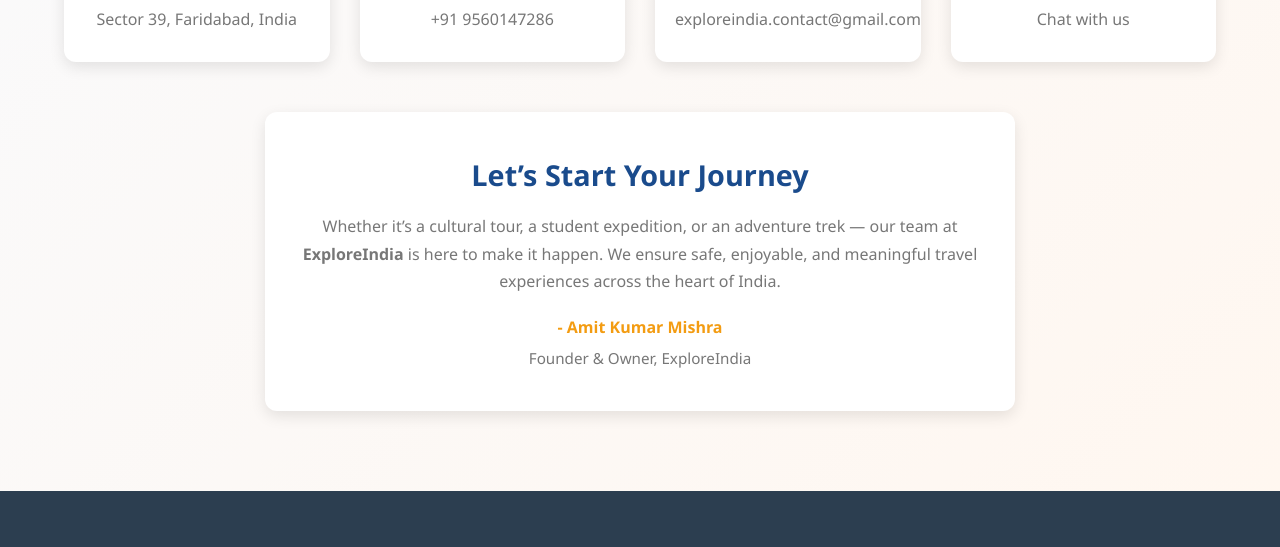
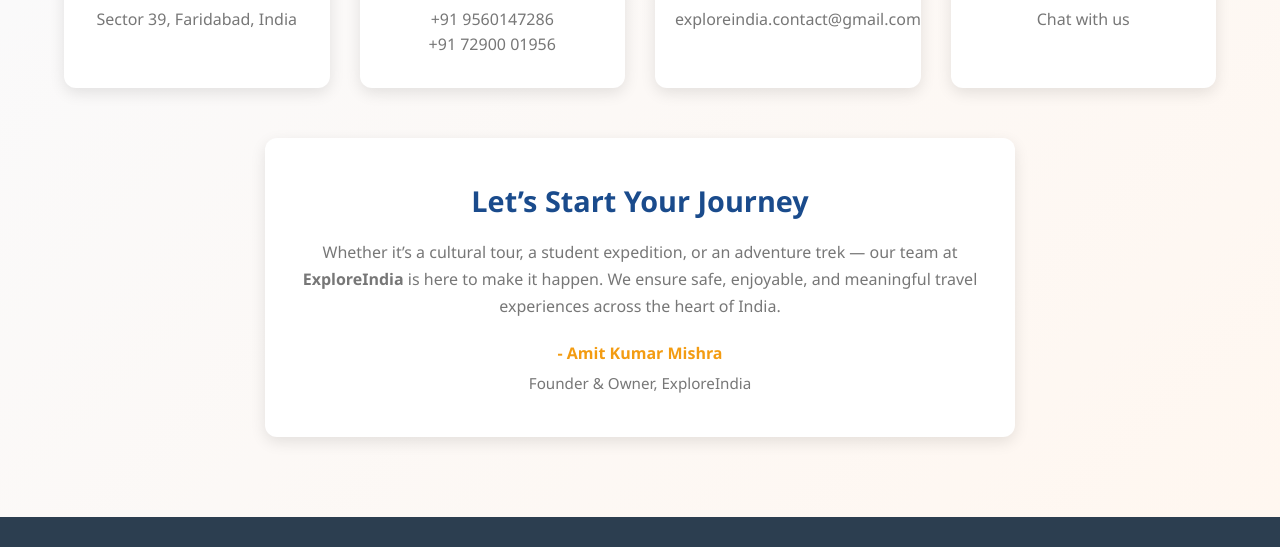
Before and after one commit to explore-india/explore-india.github.io, a plain HTML site: page index.html in a window 1280 px wide. Shown: the part 5031-5578 px from the top of the page. Drawn offline with Linux system fonts and the light colour scheme.

Commit message:
Add files via upload

```diff
--- a/index.html
+++ b/index.html
@@ -966,7 +966,7 @@
       <div class="contact-card">
         <i class="fas fa-phone"></i>
         <h4>Call Us</h4>
-        <p><a href="tel:+919560147286">+91 9560147286</a></p>
+        <p>+91 9560147286<br/>+91 72900 01956</p>
       </div>
 
       <div class="contact-card">
```
